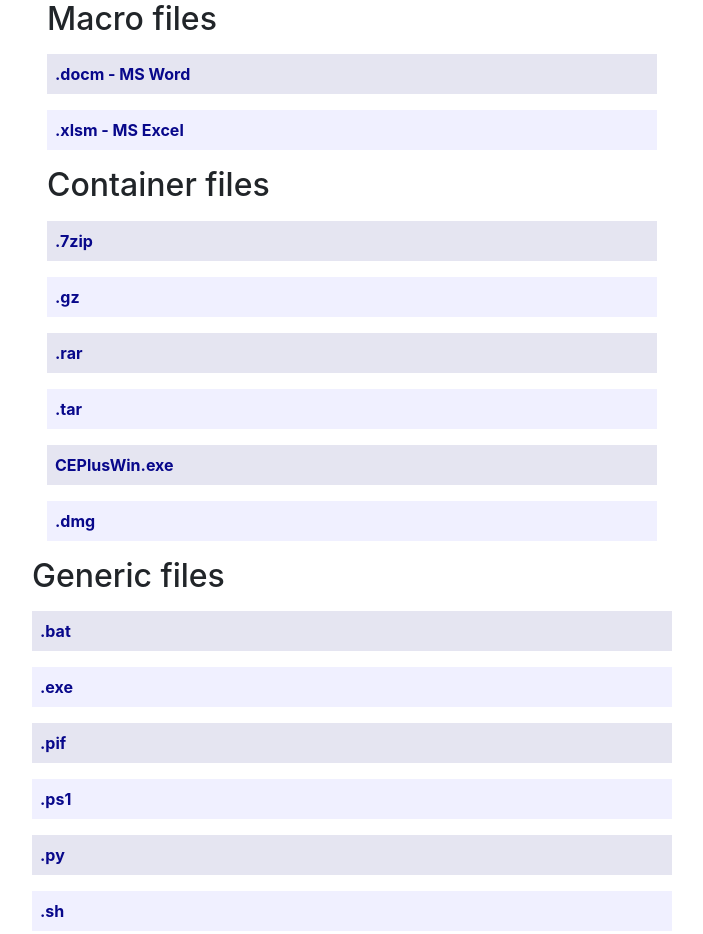
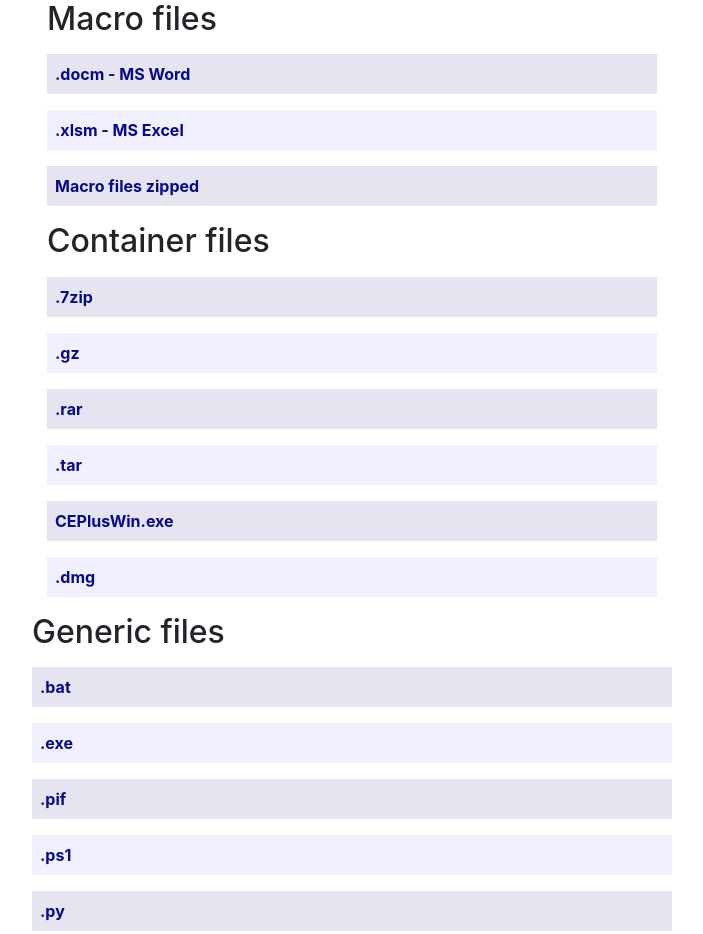
Before and after one commit to DAGSEC94/ce-plus, a plain HTML site: page index.html in a window 1280 px wide. Shown: the top 934 px of the page, without its empty margins (288-991 px from the left). Drawn offline with nearby package versions, Linux system fonts and the light colour scheme.

Commit message:
Added Macros

```diff
--- a/index.html
+++ b/index.html
@@ -18,6 +18,7 @@
         </div>
         <p><a href="./Macro/CEPlus.docm" download="CEPlus.docm">.docm - MS Word</a></p>
         <p><a href="./Macro/CEPlus.xlsm" download="CEPlus.xlsm">.xlsm - MS Excel</a></p>
+        <p><a href="./Macro/Macro.zip" download="Macro.zip">Macro files zipped</a></p>
     </div>
     <div class="container">
         <div class="header-cont">
```
Also changed, not shown: 2 other files.
